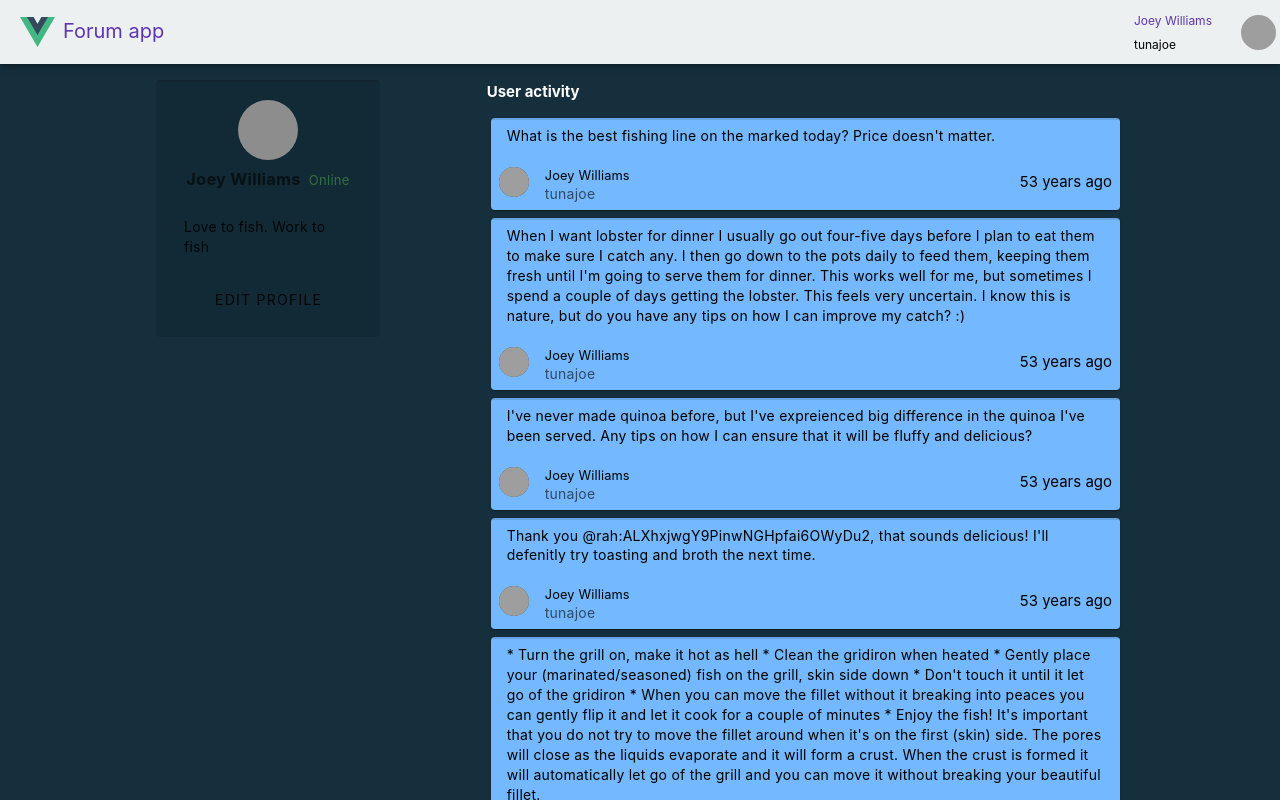
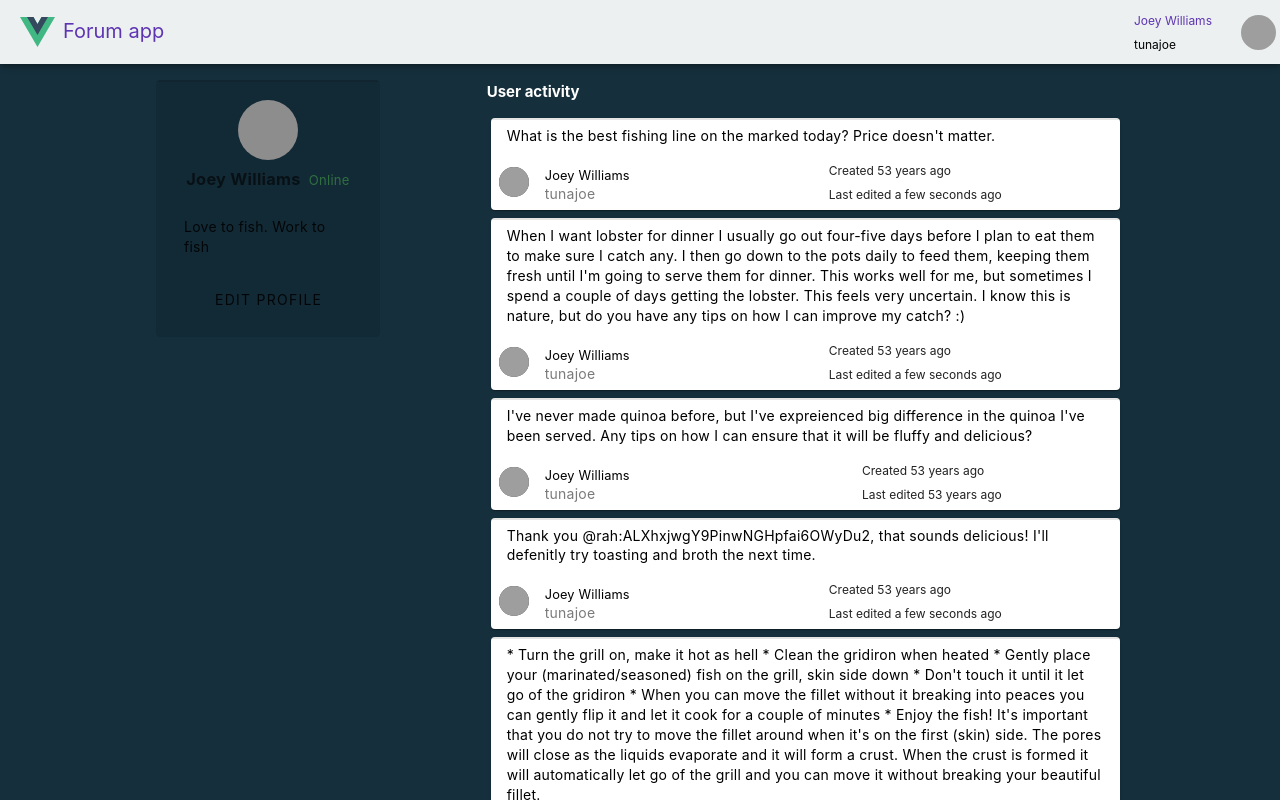
Before and after one commit to gtopsis/simple-vue3-forum, a Vue app: page /me in a window 1280 px wide. Shown: the top 800 px of the page. Built offline with nearby package versions, Linux system fonts and the light colour scheme; grey boxes are pictures that could not be loaded.

Commit message:
Change bg color and insert last edit timestamp for a post

```diff
--- a/src/components/PostItem.vue
+++ b/src/components/PostItem.vue
@@ -12,7 +12,7 @@ const user = computed(() => getUserById.value(props.post?.userId))
 </script>
 
 <template>
-  <v-card class="post mx-auto mb-2" loading color="#74b9ff">
+  <v-card class="post mx-auto mb-2" loading>
     <v-card-text class="post-text py-2">
       <span class="text-black">{{ props.post.text }}</span>
     </v-card-text>
@@ -32,15 +32,21 @@ const user = computed(() => getUserById.value(props.post?.userId))
         <v-list-item-subtitle class="">{{ user?.username }}</v-list-item-subtitle>
 
         <template v-slot:append>
-          <div class="justify-self-end">
-            <!-- <v-icon class="me-1" icon="mdi-heart"></v-icon>
-            <span class="subheading me-2">256</span>
-            <span class="me-1">·</span>
-            <v-icon class="me-1" icon="mdi-share-variant"></v-icon>
-            <span class="subheading">45</span> -->
-
-            <BaseDateAgo class="ml-2" :timestamp="props.post.publishedAt"></BaseDateAgo>
-          </div>
+          <v-row>
+            <v-col class="pa-0" cols="12">
+              <small
+                >Created
+                <BaseDateAgo :timestamp="props.post.publishedAt"></BaseDateAgo>
+              </small>
+            </v-col>
+            <v-col class="pa-0" cols="12">
+              <small
+                >Last edited
+                <BaseDateAgo :timestamp="props.post.edited?.at"></BaseDateAgo>
+              </small>
+            </v-col>
+          </v-row>
+          <div class="justify-self-end"></div>
         </template>
       </v-list-item>
     </v-card-actions>
```
